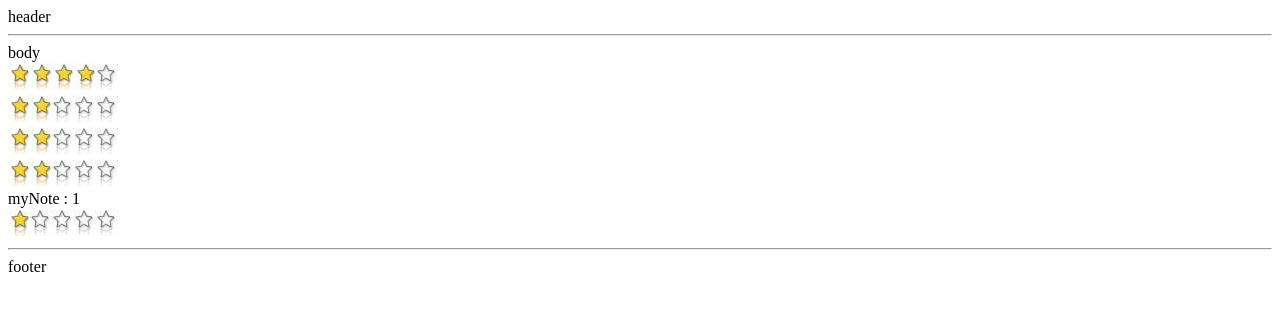
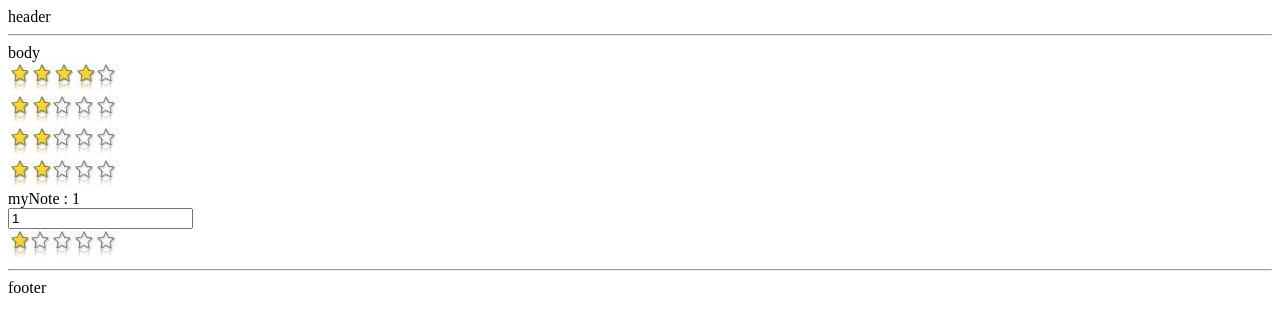
Before and after one commit to jlg-formation/fanl1_20161214, a website: page app/index.html in a window 1280 px wide. Drawn offline with nearby package versions, Linux system fonts and the light colour scheme.

Commit message:
ors star step 4

```diff
--- a/app/ors-star/ors-star.js
+++ b/app/ors-star/ors-star.js
@@ -9,6 +9,7 @@
 			link: function(scope, element, attrs) {
 				console.log('orsStar link', arguments);
 
+				scope.$watch('myNote', function() {
 					var html = '';
 					var note = attrs.note;
 					console.log('note', note);
@@ -23,6 +24,9 @@
 						html += '<img src="ors-star/img/white_star.png" />';
 					}
 					element.html(html);
+				});
+
+
 			}
 		};
 	});
--- a/app/tmpl/ors-body.html
+++ b/app/tmpl/ors-body.html
@@ -4,4 +4,5 @@ body<br/>
 <ors-star note></ors-star><br/>
 <ors-star note="blablabla"></ors-star><br/>
 <div ng-init="myNote = 1">myNote : {{myNote}}</div>
+<input ng-model="myNote"/><br/>
 <ors-star note="myNote"></ors-star><br/>
```
Lines whose indentation alone changed are shown as unchanged.
